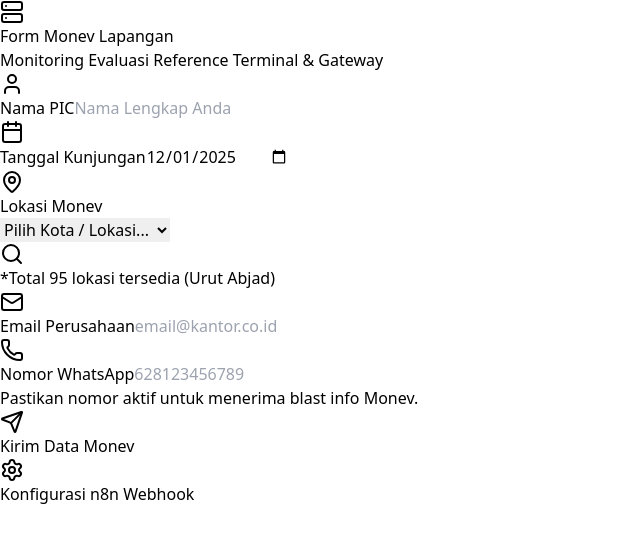
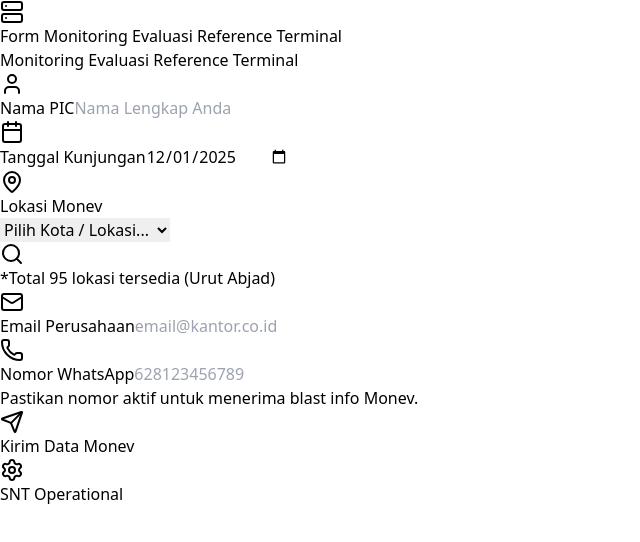
Before and after one commit to dvaikhsn/Form-Blast-Trigger-Monev, a React (Vite) app: page / in a window 1280 px wide. Shown: the top 542 px of the page, without its empty margins (0-640 px from the left). Built offline with nearby package versions, Linux system fonts and the light colour scheme.

Commit message:
Update headings and button label in App

```diff
--- a/src/App.jsx
+++ b/src/App.jsx
@@ -113,8 +113,8 @@ export default function MonevForm() {
         <div className="inline-flex items-center justify-center p-3 bg-blue-600 rounded-full shadow-lg mb-4">
           <Server className="w-8 h-8 text-white" />
         </div>
-        <h1 className="text-2xl font-bold text-slate-900">Form Monev Lapangan</h1>
-        <p className="text-slate-500 text-sm mt-1">Monitoring Evaluasi Reference Terminal & Gateway</p>
+        <h1 className="text-2xl font-bold text-slate-900">Form Monitoring Evaluasi Reference Terminal</h1>
+        <p className="text-slate-500 text-sm mt-1">Monitoring Evaluasi Reference Terminal</p>
       </div>
 
       <div className="max-w-xl mx-auto bg-white rounded-2xl shadow-xl overflow-hidden border border-slate-100">
@@ -282,7 +282,7 @@ export default function MonevForm() {
           onClick={() => setShowSettings(!showSettings)}
           className="flex items-center gap-2 text-slate-400 text-sm hover:text-slate-600 transition-colors mx-auto"
         >
-          <Settings className="w-4 h-4" /> Konfigurasi n8n Webhook
+          <Settings className="w-4 h-4" /> SNT Operational
         </button>
 
         {showSettings && (
```
